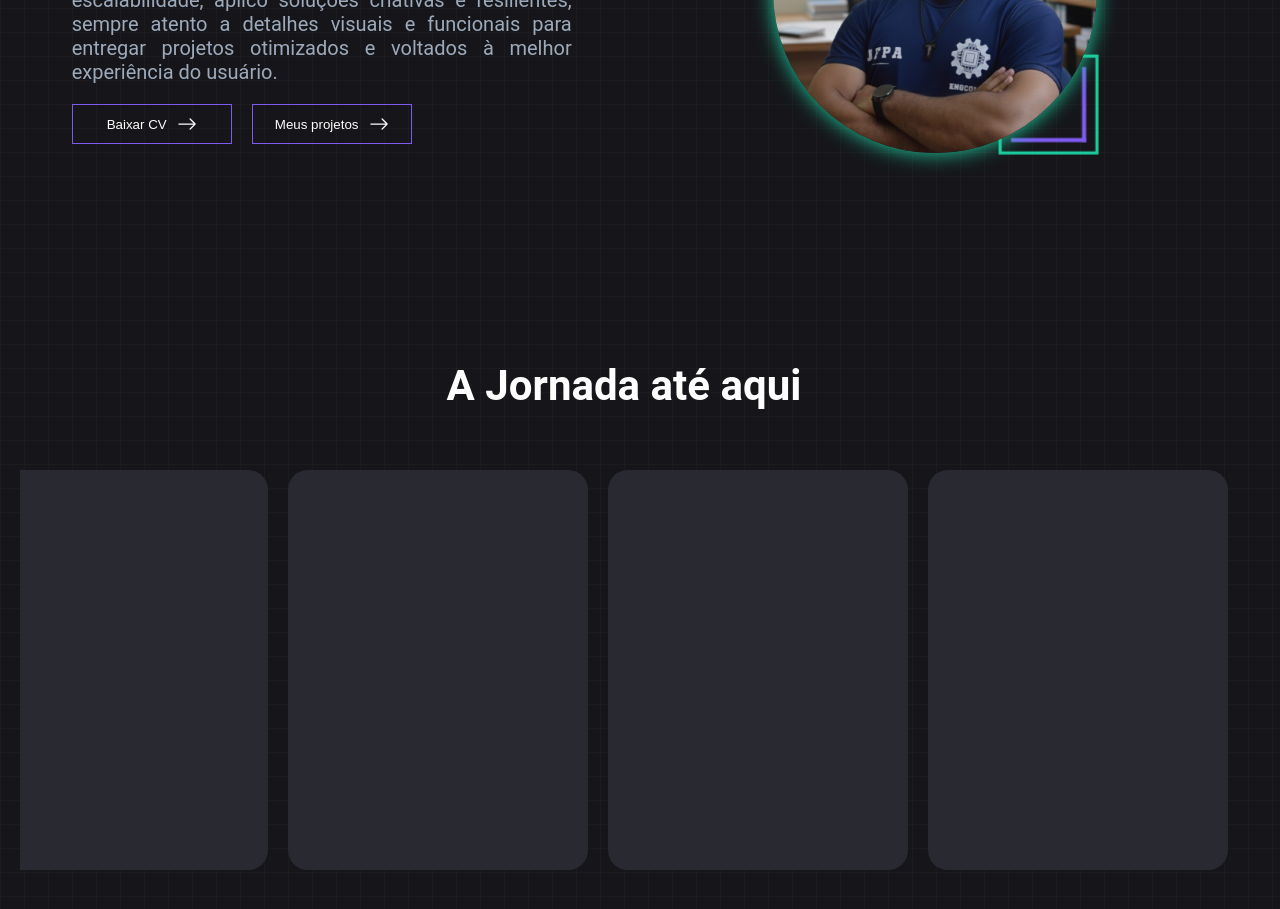
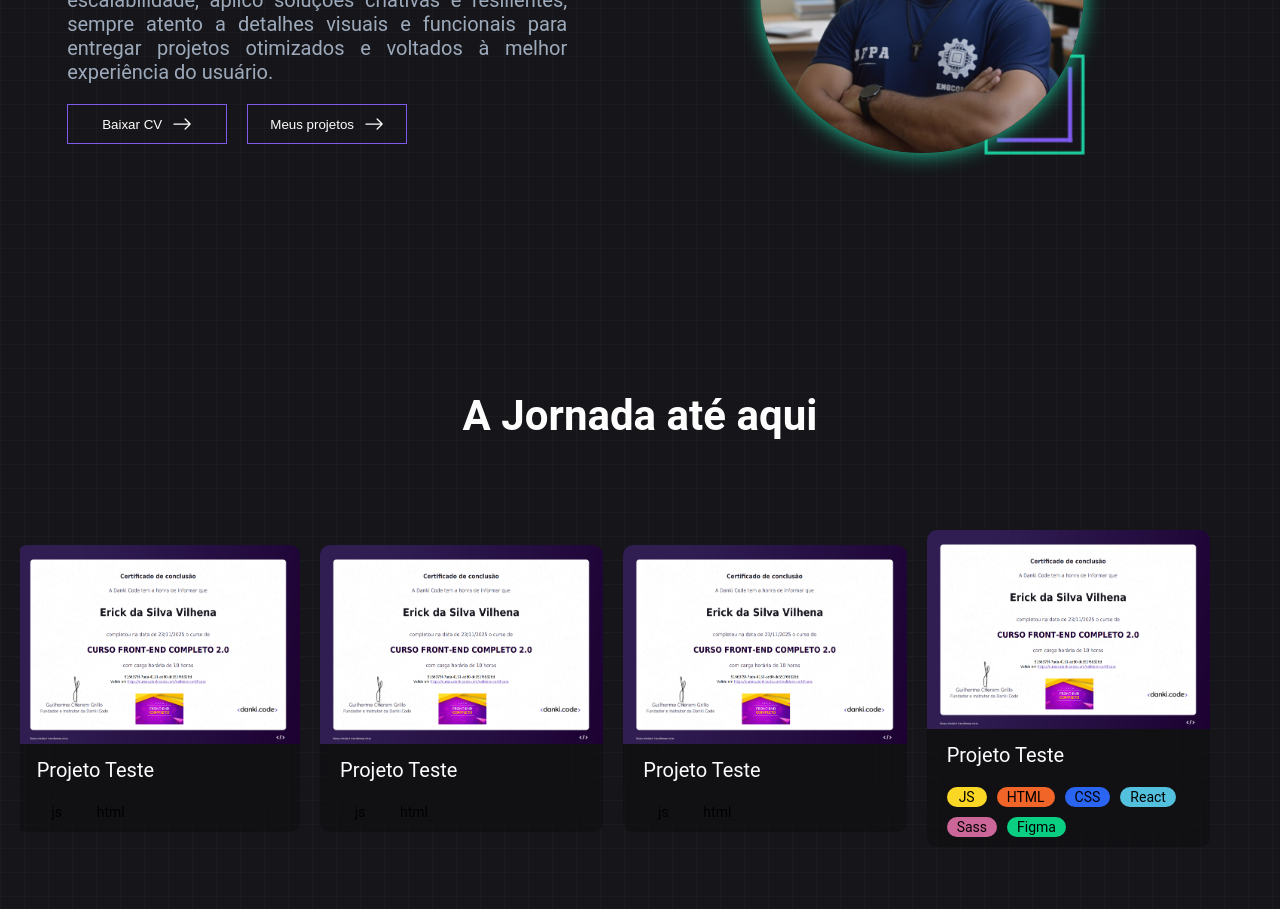
Before and after one commit to erick-s-vilhena/portfolio, a React (Vite) app: page / in a window 1280 px wide. Shown: the part 1360-2269 px from the top of the page. Built offline with nearby package versions, Linux system fonts and the light colour scheme.

Commit message:
Começo do sigle projetos
Começo do sigle projetos

```diff
--- a/src/components/Projetos.jsx
+++ b/src/components/Projetos.jsx
@@ -1,9 +1,15 @@
 import { useEffect, useRef } from 'react';
-import '../styles/Projetos.scss'
+import '../styles/Projetos.scss';
 
-export default function Projetos(){
+import ImgProjetoTeste from '../img/ImgFrontEnd2.png';
+
+export default function Projetos() {
   const containerRef = useRef(null);
   const sectionRef = useRef(null);
+
+  const isDragging = useRef(false);
+  const startX = useRef(0);
+  const startScrollLeft = useRef(0);
 
   useEffect(() => {
     const section = sectionRef.current;
@@ -26,7 +32,7 @@ export default function Projetos(){
         }
       },
       {
-          threshold: 0.5, // ativa quando 50% da seção estiver visível
+        threshold: 0.5,
       }
     );
 
@@ -35,24 +41,108 @@ export default function Projetos(){
     return () => observer.disconnect();
   }, []);
 
+  const handlePointerDown = (e) => {
+    const container = containerRef.current;
+    if (!container) return;
+
+    isDragging.current = true;
+    startX.current = e.clientX;
+    startScrollLeft.current = container.scrollLeft;
+
+    container.setPointerCapture?.(e.pointerId);
+    container.style.cursor = 'grabbing';
+  };
+
+  const handlePointerMove = (e) => {
+    const container = containerRef.current;
+    if (!container || !isDragging.current) return;
+
+    const deltaX = e.clientX - startX.current;
+
+    container.scrollLeft = startScrollLeft.current - deltaX;
+  };
+
+  const handlePointerUp = (e) => {
+    const container = containerRef.current;
+    if (!container) return;
+
+    isDragging.current = false;
+    container.releasePointerCapture?.(e.pointerId);
+    container.style.cursor = 'grab';
+  };
+
+  const projetos = [
+     {
+          img: ImgProjetoTeste,
+          titulo: 'Projeto Teste',
+          recursos: ['js', 'html']
+     },
+          {
+          img: ImgProjetoTeste,
+          titulo: 'Projeto Teste',
+          recursos: ['js', 'html']
+     },
+          {
+          img: ImgProjetoTeste,
+          titulo: 'Projeto Teste',
+          recursos: ['js', 'html']
+     },
+          {
+          img: ImgProjetoTeste,
+          titulo: 'Projeto Teste',
+          recursos: ['js', 'html']
+     },
+          {
+          img: ImgProjetoTeste,
+          titulo: 'Projeto Teste',
+          recursos: ['js', 'html']
+     },
+          {
+          img: ImgProjetoTeste,
+          titulo: 'Projeto Teste',
+          recursos: ['JS', 'HTML', 'CSS', 'React', 'Sass', 'Figma']
+     }
+  ]
+
   return (
-       <div className='Projetos' id='projetos' ref={sectionRef} >
+    <div className='Projetos' id='projetos' ref={sectionRef}>
       <h1 className='hidden bt'>A Jornada até aqui</h1>
 
-            <div className="container" ref={containerRef}>
-                    <div className="auxlixar">
-                         <div className="sigle-projetos"></div>
+      <div
+        className="container"
+        ref={containerRef}
+        onPointerDown={handlePointerDown}
+        onPointerMove={handlePointerMove}
+        onPointerUp={handlePointerUp}
+        onPointerLeave={handlePointerUp}
+        onPointerCancel={handlePointerUp}
+        style={{ cursor: 'grab', touchAction: 'pan-y' }}
+      >
+        <div className="auxlixar" style={{minWidth: `calc(${projetos.length} * 300px)`}}>
 
-                         <div className="sigle-projetos"></div>
+          {projetos.map((elemento, index)=>{
+               return(
+                    <div key={index} className="sigle-projetos">
+                      <div className="img">
+                        <img src={elemento.img} alt={elemento.titulo} />
+                      </div>
 
-                         <div className="sigle-projetos"></div>
+                      <div className="info">
+                        <h2>{elemento.titulo}</h2>
 
-                         <div className="sigle-projetos"></div>
-
-                         <div className="sigle-projetos"></div>
+                        <div className="habilidades">
+                          {elemento.recursos.map((hab, index) => {
+                            return(
+                              <div className={`${hab} hab`} key={index}><p>{hab}</p></div>
+                            )
+                          })}
                         </div>
                       </div>
-
                     </div>
                )
+          })}
+        </div>
+      </div>
+    </div>
+  );
 }
--- a/src/styles/App.scss
+++ b/src/styles/App.scss
@@ -4,5 +4,8 @@
     margin: 0 auto;
     padding: 0 20px;
     position: relative;
+    display: flex;
+    flex-direction: column;
+    align-items: end;
     //background-color: #00ffff1a;
 }
--- a/src/styles/CertificadoAberto.scss
+++ b/src/styles/CertificadoAberto.scss
@@ -7,7 +7,7 @@
         height: 100dvh;
         top: 0;
         left: 0;
-        z-index: 100 !important;
+        z-index: 999 !important;
         display: flex;
         justify-content: center;
         align-items: center;
--- a/src/styles/HabilidadeOpen.scss
+++ b/src/styles/HabilidadeOpen.scss
@@ -7,7 +7,7 @@
     height: 100dvh;
     top: 0;
     left: 0;
-    z-index: 100 !important;
+    z-index: 999 !important;
     display: flex;
     justify-content: center;
     align-items: center;
--- a/src/styles/Habilidades.scss
+++ b/src/styles/Habilidades.scss
@@ -26,10 +26,11 @@
         .sigle-habilidades{
             width: calc((100% / 4) - 20px);
             max-width: 200px;
-            background-color: var(--cor-header);
+            background-color: var(--cor-banner);
             backdrop-filter: blur(10px);
             border-radius: 10px;
             padding: 20px 0;
+            transition: all 0.5s !important;
             cursor: pointer;
 
 
@@ -54,7 +55,6 @@
             }
 
             &:hover{
-                filter: brightness(0.8);
                 box-shadow: 0px 0px 20px 0px var(--cor-secun);
             }
 
--- a/src/styles/Header.scss
+++ b/src/styles/Header.scss
@@ -5,7 +5,7 @@
     position: fixed;
     background-color: rgba(0,0,0,0);
     transition: all 0.5s;
-    z-index: 20;
+    z-index: 998;
 
     &.true{
         background-color: var(--cor-header);
--- a/src/styles/MenuLateral.scss
+++ b/src/styles/MenuLateral.scss
@@ -1,12 +1,12 @@
 .MenuLateral{
     position: fixed;
     top: 0;
-    right: 0;
+    //right: 0;
     height: 100%;
     width: 50px;
     //background-color: rgba(173, 91, 91, 0.4);
     color: #fff;
-    z-index: 999;
+    z-index: 997;
 
     @media screen and (max-width: 768px) {
         display: none;
--- a/src/styles/Projetos.scss
+++ b/src/styles/Projetos.scss
@@ -1,23 +1,34 @@
 .Projetos{
     position: relative;
-    width: calc(100% - 32px);
+    width: 100%;
     margin-bottom: 100px;
     z-index: 2;
+    padding-right: 50px;
 
     @media screen and (max-width: 768px) {
         width: 100%;
+        padding-right: 0px;
     }
 
     h1{
         text-align: center;
         font-size: clamp(26px, 4vw, 42px);
         color: var(--cor-titulo);
-        padding: 50px 0;
+        padding: 80px 0;
+        padding-left: 50px;
+
+        @media screen and (max-width: 768px) {
+        padding-left: 0px;
+        }
     }
 
     .container{
         width: 100%;
         overflow-x: auto;
+        overflow-y: hidden;
+        user-select: none;
+        -webkit-user-select: none;
+        scrollbar-width: thin;
 
 
         &::-webkit-scrollbar {
@@ -46,18 +57,63 @@
 
 
         .auxlixar{
-            min-width: 2000px;
             display: flex;
             justify-content: right;
             align-items: center;
             gap: 20px;
             padding: 10px 0;
 
+
             .sigle-projetos{
                 width: 300px;
-                height: 400px;
-                background-color: var(--cor-pop);
-                border-radius: 20px;
+                background-color: var(--cor-banner);
+                box-shadow: 0px 0px 5px 0px var(--cor-shadow-banner);
+                backdrop-filter: blur(20px);
+                border-radius: 10px;
+                overflow: hidden;
+
+                .info{
+                    padding: 10px 20px;
+
+                    h2{
+                        color: var(--cor-titulo);
+                        font-weight: normal;
+                        font-size: 20px;
+                        margin-bottom: 20px;
+                    }
+
+                    .habilidades{
+                        display: flex;
+                        gap: 10px;
+                        flex-wrap: wrap;
+
+                        .hab{
+                            padding: 2px 10px;
+                            min-width: 40px;
+                            display: flex;
+                            justify-content: center;
+                            align-items: center;
+                            border-radius: 20px;
+                            font-size: 14px;
+
+                            &.JS{ background-color: var(--js); }
+
+                            &.HTML{ background-color: var(--html); }
+
+                            &.CSS{ background-color: var(--css); }
+
+                            &.React{ background-color: var(--react); }
+
+                            &.Bootstrap{ background-color: var(--bt); }
+
+                            &.Sass{ background-color: var(--sass); }
+
+                            &.Figma{ background-color: var(--fg); }
+
+                            &.Node{ background-color: var(--node); }
+                        }
+                    }
+                }
             }
         }
     }
--- a/src/styles/Sobre-mim.scss
+++ b/src/styles/Sobre-mim.scss
@@ -42,7 +42,7 @@
                 gap: 20px;
                 //background-color: rgba(0, 255, 255, 0.100);
 
-                @media screen and (max-width: 869px) {
+                @media screen and (max-width: 968px) {
                     justify-content: center;
                 }
 
@@ -191,7 +191,7 @@
         }
     }
 
-    @media screen and (max-width: 868px) {
+    @media screen and (max-width: 968px) {
         flex-direction: column;
         align-items: center;
 
--- a/src/styles/index.scss
+++ b/src/styles/index.scss
@@ -46,15 +46,29 @@ html, body{
   --cor-sombra-menu: #000;
 
   --cor-opacity: 0.2;
+
+  --cor-banner: rgba(0,0,0,0.2);
+
+  --cor-shadow-banner: transparent;
+
   @media screen and (max-width: 768px){
       --cor-opacity: 0.4;
   }
 
   --cor-pop: #292931;
+
+  --js: #fbd725;
+  --html: #f16529;
+  --css: #2965f1;
+  --react: #53c0de;
+  --bt: #7909f7;
+  --sass: #cc6699;
+  --fg: #0acf83;
+  --node: #21a366;
 }
 
 [data-theme="light"] {
-  --cor-bg: #f4f4f4;
+  --cor-bg: #e0e0e0;
   --cor-a-bg: #16161A;
   --cor-prima: #7F5AF0;
   --cor-prima-dk: rgba(153, 95, 234, 0.2);
@@ -68,9 +82,22 @@ html, body{
   --cor-menu: #fdfdfd;
   --cor-sombra-menu: #808080;
 
+  --cor-banner: #fff;
+
+  --cor-shadow-banner: #777777;
+
   --cor-opacity: 0.4;
 
   --cor-pop: #dcdcdc;
+
+  --js: #fbd725;
+  --html: #f16529;
+  --css: #2965f1;
+  --react: #53c0de;
+  --bt: #7909f7;
+  --sass: #cc6699;
+  --fg: #0acf83;
+  --node: #21a366;
 }
 
 .hidden{
```
Also changed, not shown: src/styles/Certificados.scss (+4 -3 lines), src/styles/Sobre.scss (+13 -1 lines). Lines whose indentation alone changed are shown as unchanged.
